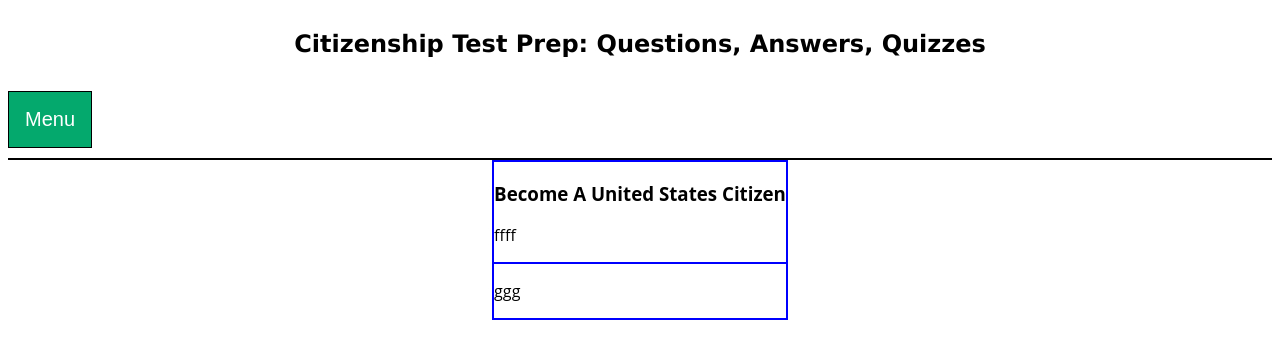
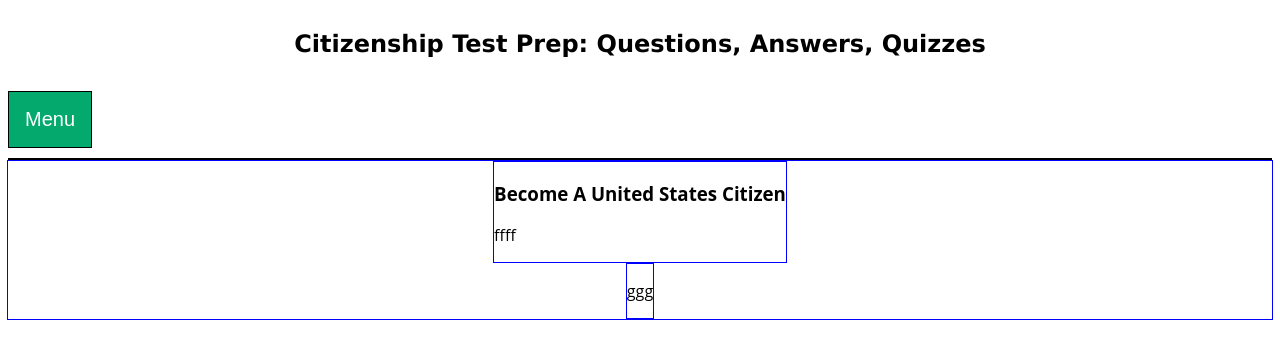
Before and after one commit to mmaustin/citizenship-questions-answers, a React (Create React App) app in the folder citizenship-frontend/: page / in a window 1280 px wide. Shown: the top 358 px of the page. Built offline with nearby package versions, Linux system fonts and the light colour scheme.

Commit message:
made home container a flex container with flex-flow: column

```diff
--- a/citizenship-frontend/src/index.css
+++ b/citizenship-frontend/src/index.css
@@ -18,6 +18,14 @@ body {
 
 #home-container, #home-welcome, #home-instructions {
     border: 1px solid blue;
+}
+
+#home-container {
+    width: 100%;
+    display: flex;
+    justify-content: center;
+    align-items: center;
+    flex-flow: column;
 }
 
 /*Navigation Bar CSS*/
```
